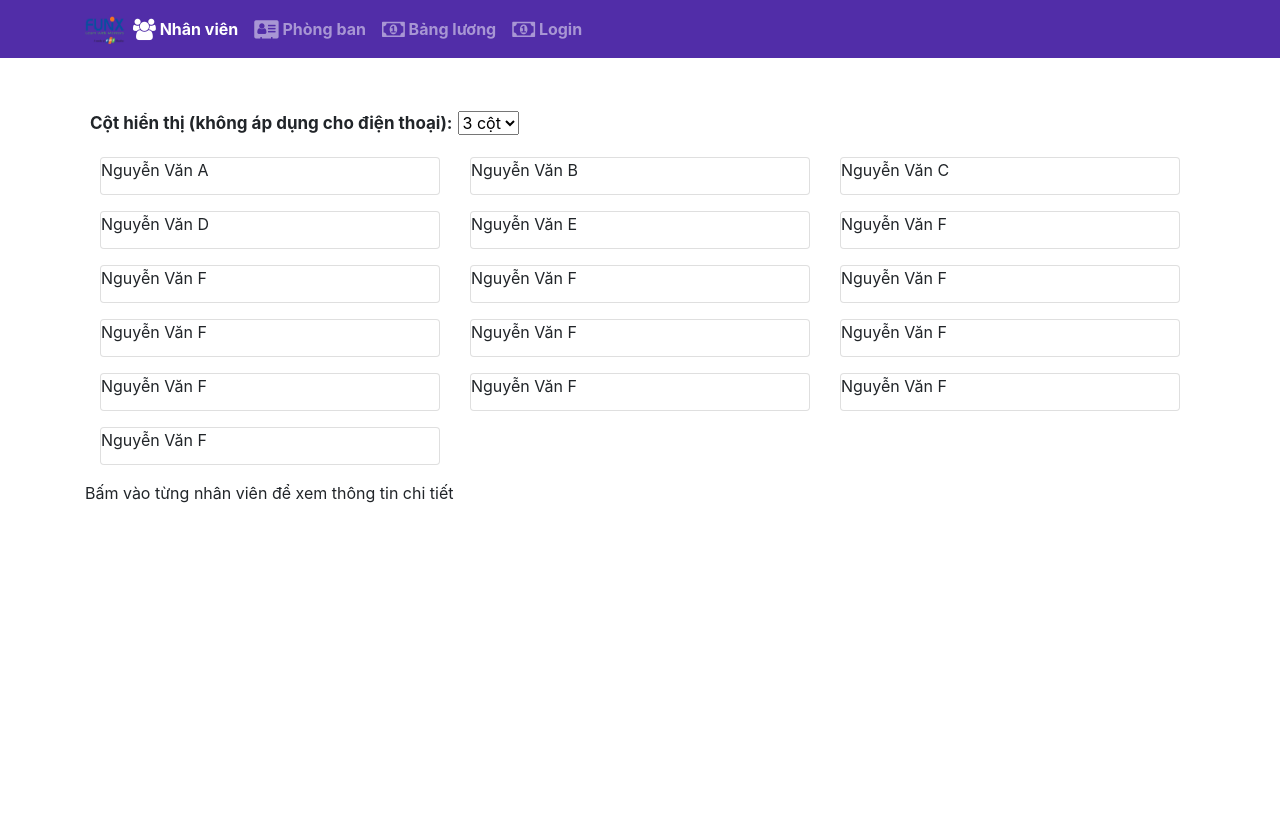
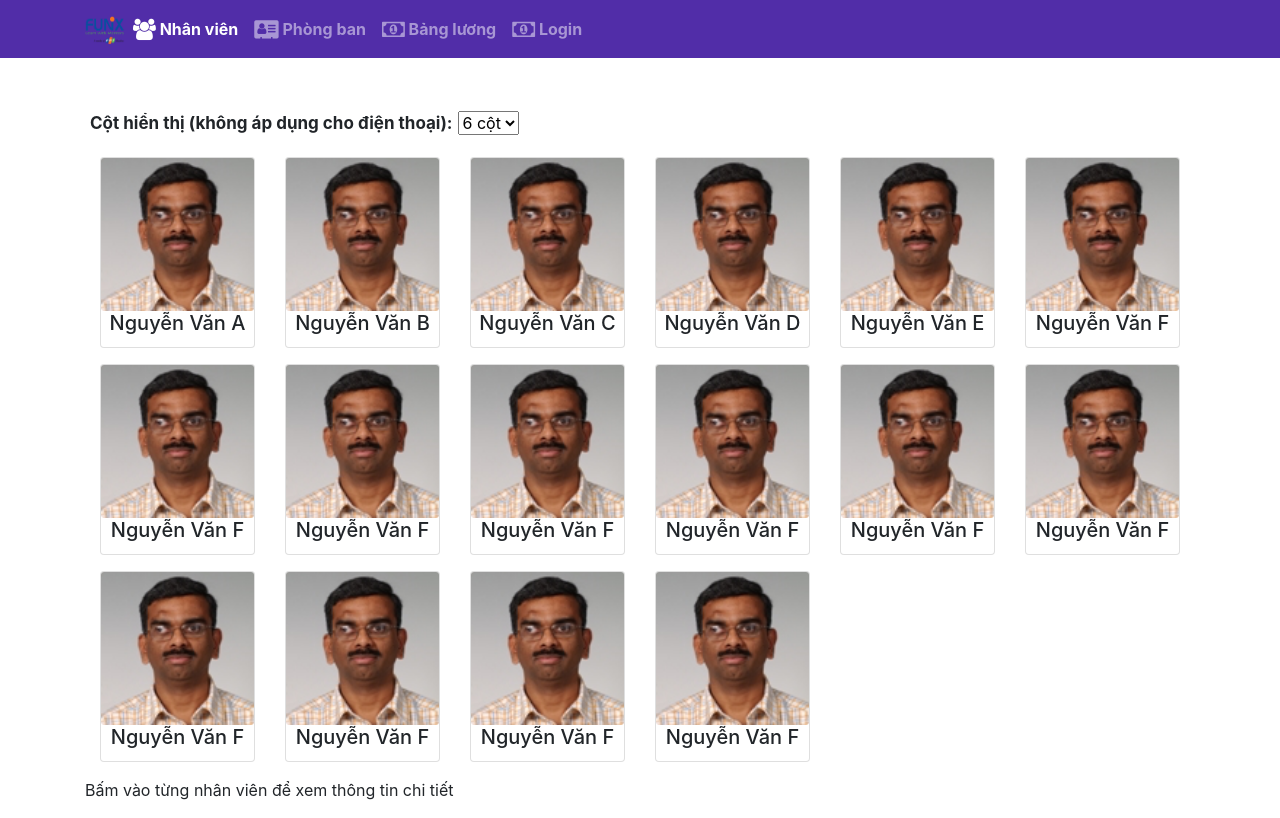
Before and after one commit to Binhbong37/asm1, a React (Create React App) app: page / in a window 1280 px wide. Built offline with nearby package versions, Linux system fonts and the light colour scheme.

Commit message:
4. Sửa lại assets, tạo file phòng ban

```diff
--- a/src/App.js
+++ b/src/App.js
@@ -2,6 +2,7 @@ import React from 'react';
 import { BrowserRouter, Route, Switch } from 'react-router-dom';
 
 import './App.css';
+import Deparment from './Component/DeparmentComp';
 import Header from './Component/HeaderComp';
 import StaffList from './Component/StaffListComponent';
 
@@ -12,6 +13,7 @@ const App = () => {
                 <Header />
                 <Switch>
                     <Route exact path={'/'} component={() => <StaffList />} />
+                    <Route exact path={'/phong-ban'} component={Deparment} />
                 </Switch>
             </>
         </BrowserRouter>
--- /dev/null
+++ b/src/Component/DeparmentComp.js
@@ -0,0 +1,30 @@
+import React from 'react';
+import { Card, CardTitle, CardText } from 'reactstrap';
+
+import { DEPARTMENTS } from '../staff/staffs';
+
+const Deparment = () => {
+    return (
+        <div className="container-fluid mt-5">
+            <div className="row">
+                {DEPARTMENTS.map((depar) => {
+                    return (
+                        <div
+                            key={depar.id}
+                            className="col-12 col-sm-6 col-md-4 my-2"
+                        >
+                            <Card className="p-3">
+                                <CardTitle tag={'h3'}>{depar.name}</CardTitle>
+                                <CardText>
+                                    Số lượng nhân viên: {depar.numberOfStaff}
+                                </CardText>
+                            </Card>
+                        </div>
+                    );
+                })}
+            </div>
+        </div>
+    );
+};
+
+export default Deparment;
--- a/src/Component/HeaderComp.js
+++ b/src/Component/HeaderComp.js
@@ -33,7 +33,7 @@ class Header extends Component {
                         <NavbarToggler onClick={this.toggleNav} />
                         <NavbarBrand className="mr-auto" href="/">
                             <img
-                                src="asset/images/logo.png"
+                                src="assets/images/logo.png"
                                 height="30"
                                 width="40"
                                 alt="/"
--- a/src/Component/StaffListComponent.js
+++ b/src/Component/StaffListComponent.js
@@ -1,5 +1,5 @@
 import React, { Component } from 'react';
-import { Card, CardTitle, CardText } from 'reactstrap';
+import { Card, CardTitle, CardText, CardImg } from 'reactstrap';
 import dateFormat from 'dateformat';
 
 import { STAFFS } from '../staff/staffs';
@@ -56,13 +56,16 @@ class StaffList extends Component {
             return (
                 <div
                     key={staff.id}
-                    className={`col-5 col-md-${
-                        showNumCol === 1 ? 4 : showNumCol === 2 ? 6 : 2
+                    className={`col-6 col-sm-4 col-md-${
+                        showNumCol === 1 ? 2 : showNumCol === 2 ? 3 : 4
                     } my-2`}
                     onClick={() => this.handleTakeDetailStaff(staff)}
                 >
                     <Card className="hover1">
-                        <CardTitle>{staff.name}</CardTitle>
+                        <CardImg src={staff.image} alt={staff.name} />
+                        <CardTitle tag={'h5'} style={{ textAlign: 'center' }}>
+                            {staff.name}
+                        </CardTitle>
                     </Card>
                 </div>
             );
@@ -78,9 +81,9 @@ class StaffList extends Component {
                         id="hienthi"
                         onChange={(e) => this.handleChangCol(e)}
                     >
-                        <option value={'1'}>3 cột</option>
-                        <option value={'2'}>2 cột</option>
-                        <option value={'3'}>6 cột</option>
+                        <option value={'1'}>6 cột</option>
+                        <option value={'2'}>4 cột</option>
+                        <option value={'3'}>3 cột</option>
                     </select>
                 </div>
                 <div className="row">{menu}</div>
```
Also changed, not shown: public/assets/images/alberto.png (renamed from public/asset/images/alberto.png), public/assets/images/logo.png (renamed from public/asset/images/logo.png).
